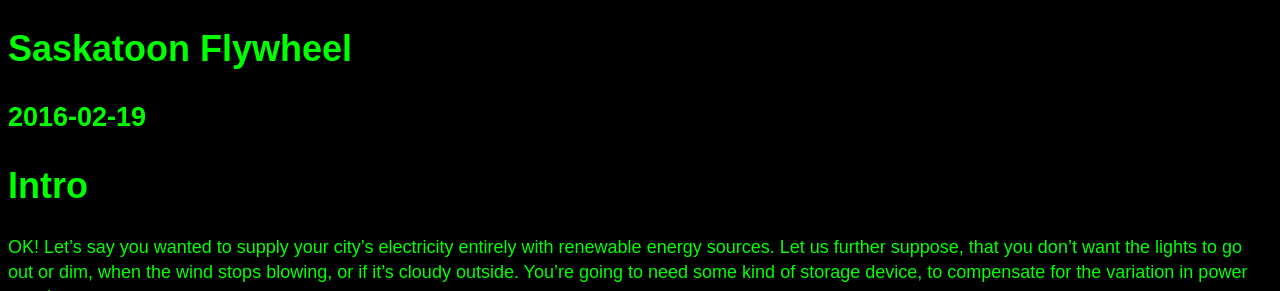
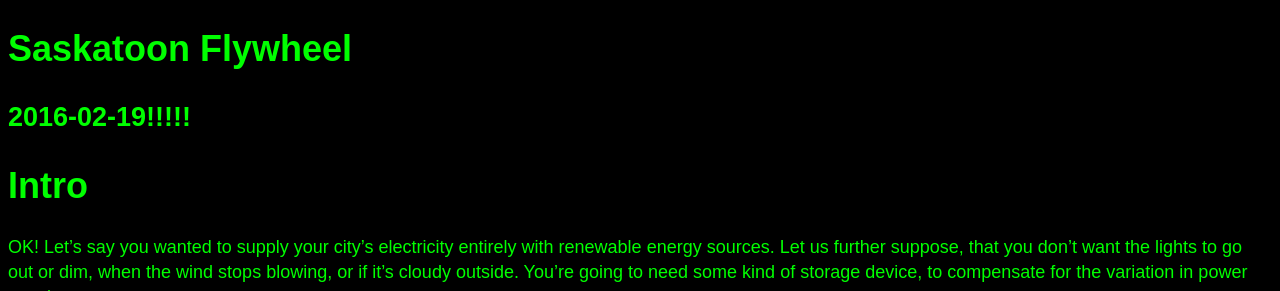
Before and after one commit to EliaTarasoff/EliaTarasoff.github.io, a Jekyll site: the page built from _posts/2016-02-19-saskatoon-flywheel.md, in a window 1280 px wide. Shown: the top 291 px of the page. Built offline with Jekyll 4.4.1, drawn with Linux system fonts in a browser that asks for light colours.

Commit message:
test test!

```diff
--- a/_layouts/post.html
+++ b/_layouts/post.html
@@ -3,7 +3,7 @@ layout: default
 ---
 {% unless page.title_hidden %}
     <h1>{{ page.title }}</h1>
-    <h2>{{ page.date | date: "%Y-%m-%d" }}</h2>
+    <h2>{{ page.date | date: "%Y-%m-%d" }}!!!!!</h2>
 {% endunless %}
 <div class="post-content">
     {{ content }}
```
